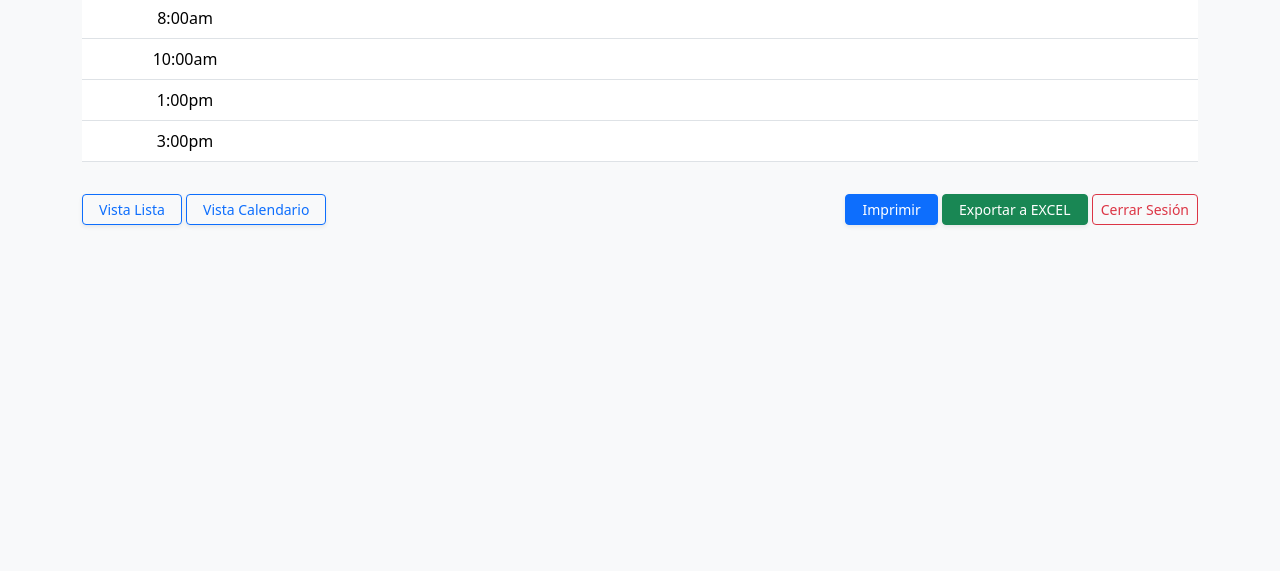
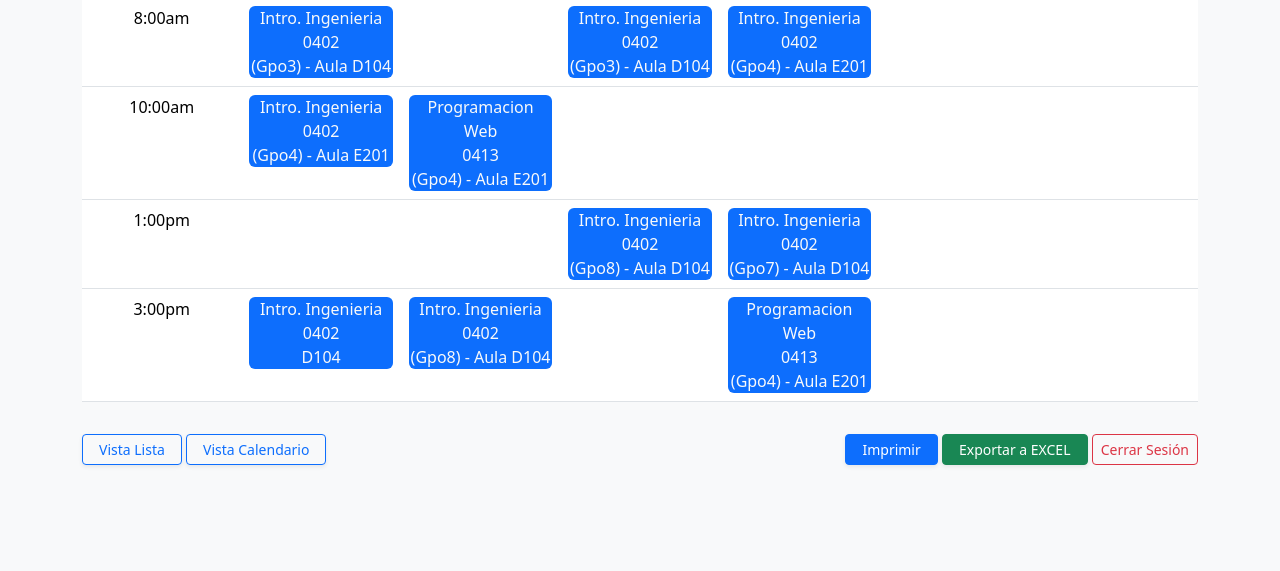
Before and after one commit to ItsRhyas/reto-bootstrap, a plain HTML site: page index.html in a window 1280 px wide. Shown: the part 229-800 px from the top of the page. Drawn offline with nearby package versions, Linux system fonts and the light colour scheme.

Commit message:
Datos ingresados en tabla

```diff
--- a/index.html
+++ b/index.html
@@ -139,8 +139,12 @@
         </div>
       </div>
 
-      <div>
-        <table class="table text-center">
+      <div class="table-responsive">
+        <!-- Lo siento profe, no pude hacer el  "table-layout: fixed" sin css-->
+        <table
+          style="table-layout: fixed; min-width: 50rem"
+          class="table text-center"
+        >
           <tr>
             <td></td>
             <td>
@@ -160,7 +164,7 @@
               <h1>12</h1>
             </td>
             <td>
-              SAB
+              VIE
               <h1>13</h1>
             </td>
             <td>
@@ -168,19 +172,49 @@
               <h1>14</h1>
             </td>
           </tr>
-          <tr>
+          <tr class="">
             <td>8:00am</td>
+            <td>
+              <article class="bg-primary rounded text-light">
+                Intro. Ingenieria <br />
+                0402 <br />
+                (Gpo3) - Aula D104
+              </article>
+            </td>
             <td></td>
-            <td></td>
-            <td></td>
-            <td></td>
+            <td>
+              <article class="bg-primary rounded text-light">
+                Intro. Ingenieria <br />
+                0402 <br />
+                (Gpo3) - Aula D104
+              </article>
+            </td>
+            <td>
+              <article class="bg-primary rounded text-light">
+                Intro. Ingenieria <br />
+                0402 <br />
+                (Gpo4) - Aula E201
+              </article>
+            </td>
             <td></td>
             <td></td>
           </tr>
           <tr>
             <td>10:00am</td>
-            <td></td>
-            <td></td>
+            <td>
+              <article class="bg-primary rounded text-light">
+                Intro. Ingenieria <br />
+                0402 <br />
+                (Gpo4) - Aula E201
+              </article>
+            </td>
+            <td>
+              <article class="bg-primary rounded text-light">
+                Programacion Web <br />
+                0413 <br />
+                (Gpo4) - Aula E201
+              </article>
+            </td>
             <td></td>
             <td></td>
             <td></td>
@@ -190,17 +224,47 @@
             <td>1:00pm</td>
             <td></td>
             <td></td>
-            <td></td>
-            <td></td>
+            <td>
+              <article class="bg-primary rounded text-light">
+                Intro. Ingenieria <br />
+                0402 <br />
+                (Gpo8) - Aula D104
+              </article>
+            </td>
+            <td>
+              <article class="bg-primary rounded text-light">
+                Intro. Ingenieria <br />
+                0402 <br />
+                (Gpo7) - Aula D104
+              </article>
+            </td>
             <td></td>
             <td></td>
           </tr>
           <tr>
             <td>3:00pm</td>
+            <td>
+              <article class="bg-primary rounded text-light">
+                Intro. Ingenieria <br />
+                0402 <br />
+                D104
+              </article>
+            </td>
+            <td>
+              <article class="bg-primary rounded text-light">
+                Intro. Ingenieria <br />
+                0402 <br />
+                (Gpo8) - Aula D104
+              </article>
+            </td>
             <td></td>
-            <td></td>
-            <td></td>
-            <td></td>
+            <td>
+              <article class="bg-primary rounded text-light">
+                Programacion Web <br />
+                0413 <br />
+                (Gpo4) - Aula E201
+              </article>
+            </td>
             <td></td>
             <td></td>
           </tr>
```
